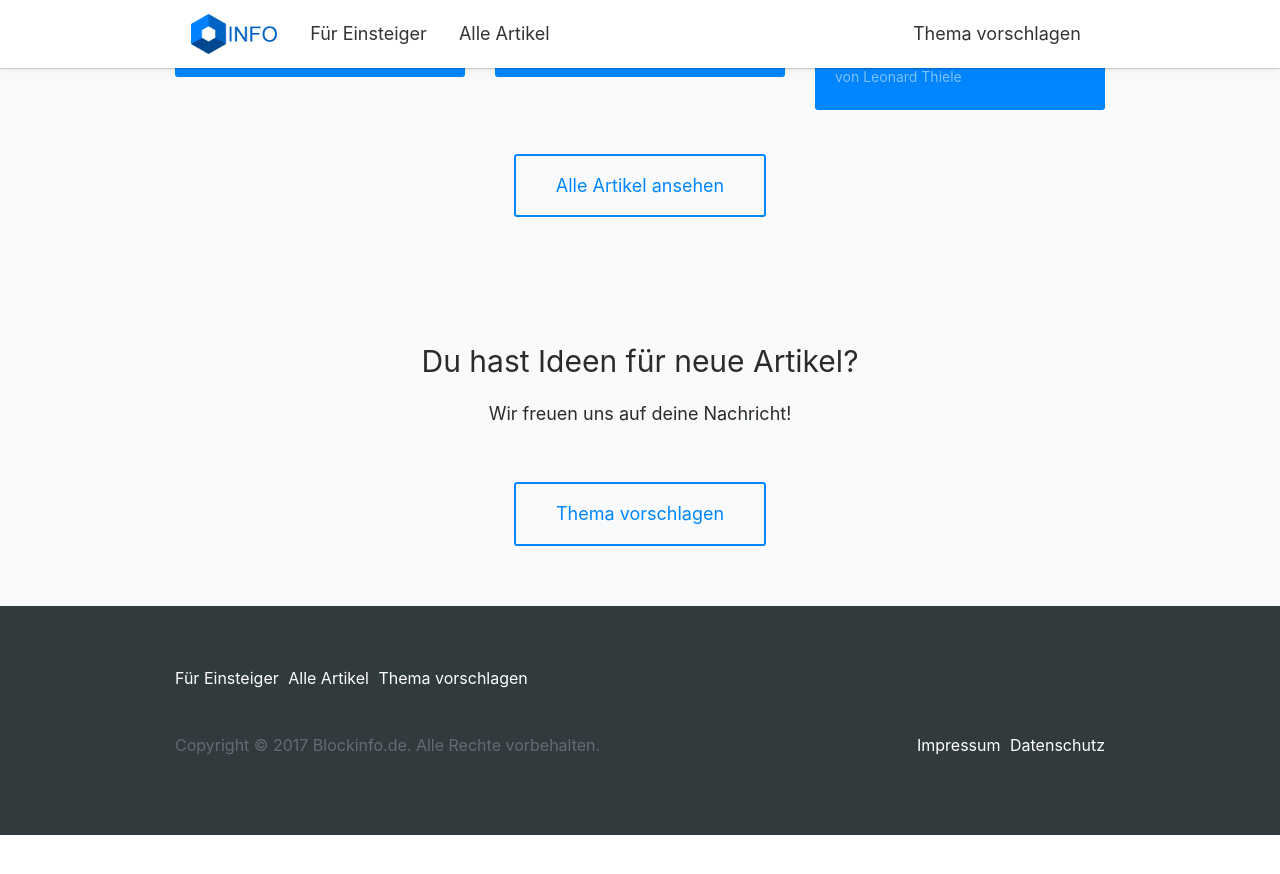
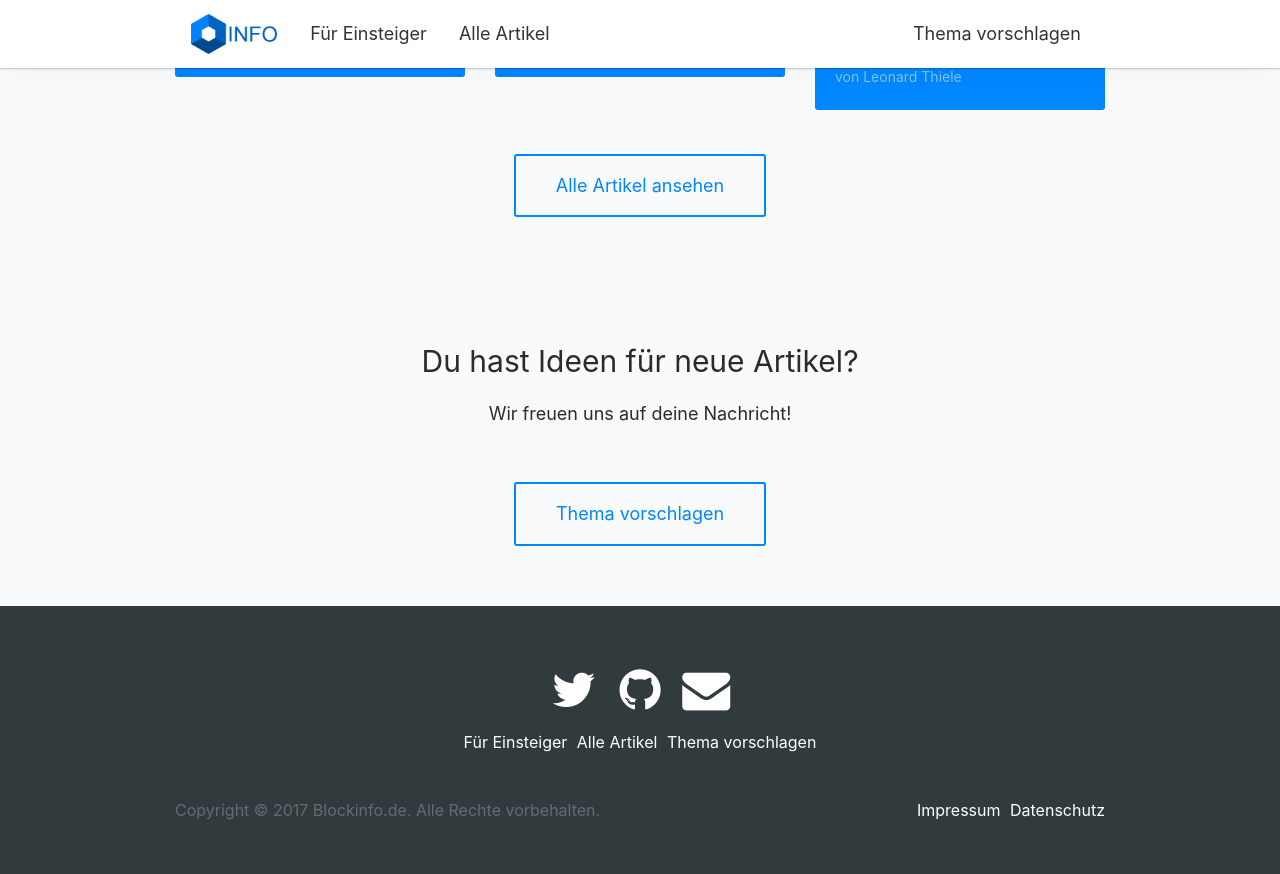
Before and after one commit to jossamarm/blockinfo.de, a Jekyll site: the page built from _pages/home.html, in a window 1280 px wide and 900 px high, scrolled down 1210 px. Shown: the top 874 px of the window. Built offline with Jekyll 4.4.1, drawn with Linux system fonts in a browser that asks for light colours; nearby versions of some CDN libraries; comment, search, counter and statistics services are not loaded; before the commit the page ends 2045 px from its top, so only the background shows below that.

Commit message:
footer redesigned

```diff
--- a/_config.yml
+++ b/_config.yml
@@ -2,8 +2,9 @@ title: Blockinfo.de
 description: ""
 url: "https://blockinfo.de" # the base hostname & protocol for your site, e.g. http://example.com
 url_http: "http://blockinfo.de"
-twitter_username: jekyllrb
-github_username:  jekyll
+twitter_username: Blockinfo_DE
+github_username: blockchain-info
+envelope_username: info@blockinfo.de
 ga_property: "UA-102954545-1"
 permalink: /artikel/:slug/
 repository_url: "https://github.com/blockchain-info/blockinfo.de"
--- a/_includes/_footer.html
+++ b/_includes/_footer.html
@@ -1,7 +1,36 @@
 <footer class="hidden-print">
   <div class="container">
+
     <div class="row">
-        <div class="col-md-12">
+      <div class="col-md-12 center-block text-center">
+        <ul class="list-inline">
+          <li>
+            {% if site.facebook_username %}
+            <a href="https://www.facebook.com/{{ site.facebook_username }}">
+              <i class="fa fa-facebook fa-3x fa-fw"></i>
+            </a>
+            {% endif %}
+            {% if site.twitter_username %}
+            <a href="https://twitter.com/{{ site.twitter_username }}">
+              <i class="fa fa-twitter fa-3x fa-fw"></i>
+            </a>
+            {% endif %}
+            {% if site.github_username %}
+            <a href="https://github.com/{{ site.github_username }}">
+              <i class="fa fa-github fa-3x fa-fw"></i>
+            </a>
+            {% endif %}
+            {% if site.envelope_username %}
+            <a href="mailto:{{ site.envelope_username }}">
+              <i class="fa fa-envelope fa-3x fa-fw"></i>
+            </a>
+            {% endif %}
+          </li>
+        </ul>
+      </div>
+    </div>
+    <div class="row">
+      <div class="col-md-12 center-block text-center">
         <ul class="list-inline">
           <li class="list-inline-item"><a href="/einsteiger/">Für Einsteiger</a></li>
           <li class="list-inline-item"><a href="/artikel/">Alle Artikel</a></li>
```
Lines whose indentation alone changed are shown as unchanged.
